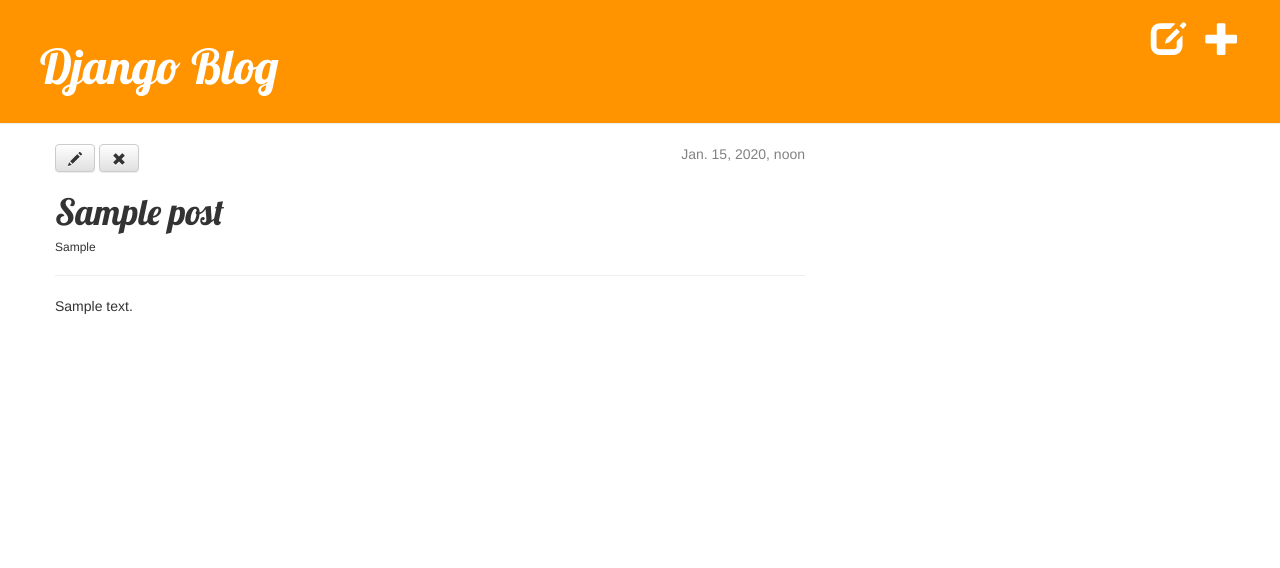
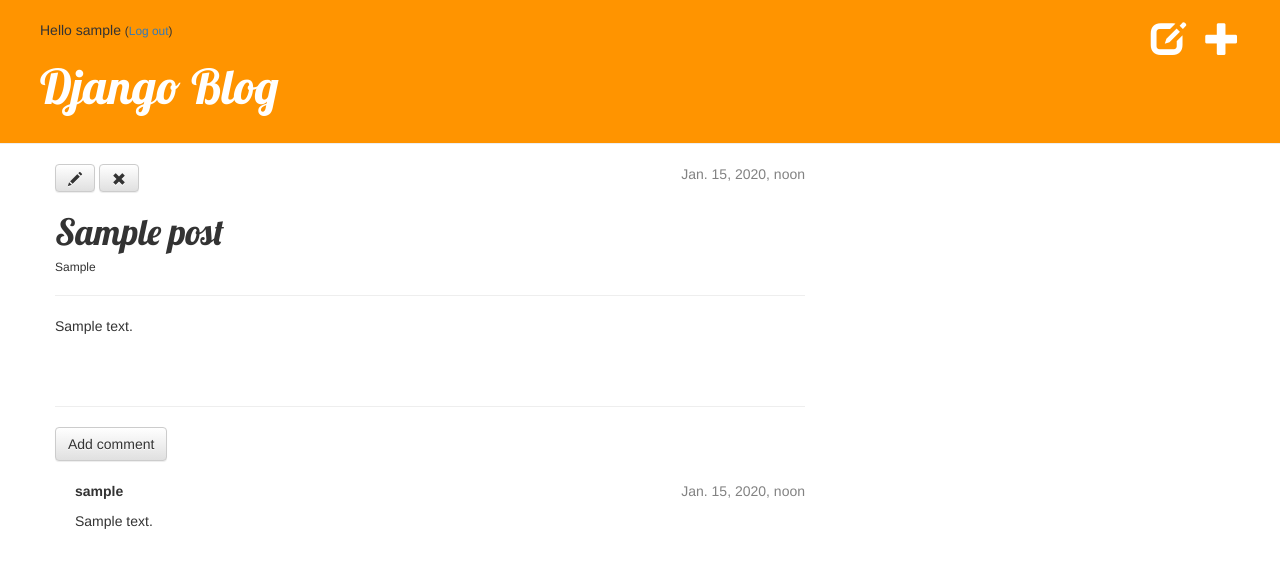
Before and after one commit to ddonnie/django-blog, a Django app: page /post/1/ in a window 1280 px wide. Shown: the top 568 px of the page. Run offline with Django 3.2, Linux system fonts and the light colour scheme; a user stored in the database is signed in; tables that the repository leaves empty hold one stand-in row (values such as "Sample post"); some libraries are stand-ins or nearby versions.

Commit message:
add comments by author add individual draft

```diff
--- a/blog/admin.py
+++ b/blog/admin.py
@@ -1,4 +1,5 @@
 from django.contrib import admin
-from .models import Post
+from .models import Post, Comment
 
 admin.site.register(Post)
+admin.site.register(Comment)
--- a/blog/models.py
+++ b/blog/models.py
@@ -1,6 +1,5 @@
 from django.db import models
 from django.utils import timezone
-
 
 class Post(models.Model):
     author = models.ForeignKey('auth.User')
@@ -16,5 +15,22 @@ class Post(models.Model):
         self.published_date = timezone.now()
         self.save()
 
+    def approved_comments(self):
+        return self.comments.filter(approved_comment=True)
+
     def __str__(self):
         return self.title
+
+class Comment(models.Model):
+    post = models.ForeignKey('blog.Post', related_name='comments')
+    author = models.ForeignKey('auth.User')
+    text = models.TextField()
+    created_date = models.DateTimeField(default=timezone.now)
+    approved_comment = models.BooleanField(default=False)
+
+    def approve(self):
+        self.approved_comment = True
+        self.save()
+
+    def __str__(self):
+        return self.text
--- a/blog/static/css/blog.css
+++ b/blog/static/css/blog.css
@@ -49,3 +49,7 @@ h1, h2, h3, h4 {
 .post h1 a, .post h1 a:visited {
         color: #000000;
 }
+
+.comment {
+    margin: 20px 0px 20px 20px;
+}
--- a/blog/templates/blog/base.html
+++ b/blog/templates/blog/base.html
@@ -11,7 +11,10 @@
             <div class="page-header">
                 {% if user.is_authenticated %}
                     <a href="{% url 'post_new' %}" class="top-menu"><span class="glyphicon glyphicon-plus"></span></a>
-                    <a href="{% url 'post_draft_list' %}" class="top-menu"><span class="glyphicon glyphicon-edit"></span></a>
+                    <a href="{% url 'post_draft_list' %}" class="top-menu"><span class="glyphicon glyphicon-edit"></span></a
+                    <p class="top-menu">Hello {{ user.username }} <small>(<a href="{% url 'logout' %}">Log out</a>)</small></p>
+                {% else %}
+                    <a href="{% url 'login' %}" class="top-menu"><span class="glyphicon glyphicon-lock"></span></a>
                 {% endif %}
                 <h1><a href="/">Django Blog</a></h1>
             </div>
--- a/blog/templates/blog/post_detail.html
+++ b/blog/templates/blog/post_detail.html
@@ -12,10 +12,31 @@
         {% if user.is_authenticated %}
             <a class="btn btn-default" href="{% url 'post_edit' pk=post.pk %}"><span class="glyphicon glyphicon-pencil"></span></a>
             <a class="btn btn-default" href="{% url 'post_remove' pk=post.pk %}"><span class="glyphicon glyphicon-remove"></span></a>
+        {% else %}
+            <a href="{% url 'login' %}" class="top-menu"><span class="glyphicon glyphicon-lock"></span></a>
         {% endif %}
         <h1>{{ post.title }}</h1>
         <h6>{{post.quote}}</h6>
         <hr/>
         <p>{{ post.text|linebreaksbr }}</p>
     </div>
+    <hr>
+    <a class="btn btn-default" href="{% url 'add_comment_to_post' pk=post.pk %}">Add comment</a>
+    {% for comment in post.comments.all %}
+        {% if user.is_authenticated or comment.approved_comment %}
+        <div class="comment">
+            <div class="date">
+                {{ comment.created_date }}
+                {% if not comment.approved_comment %}
+                    <a class="btn btn-default" href="{% url 'comment_remove' pk=comment.pk %}"><span class="glyphicon glyphicon-remove"></span></a>
+                    <a class="btn btn-default" href="{% url 'comment_approve' pk=comment.pk %}"><span class="glyphicon glyphicon-ok"></span></a>
+                {% endif %}
+            </div>
+            <strong>{{ comment.author }}</strong>
+            <p>{{ comment.text|linebreaks }}</p>
+        </div>
+        {% endif %}
+    {% empty %}
+        <p>No comments here yet :(</p>
+    {% endfor %}
 {% endblock %}
--- a/blog/templates/blog/post_list.html
+++ b/blog/templates/blog/post_list.html
@@ -1,13 +1,14 @@
 {% extends 'blog/base.html' %}
 
 {% block content %}
-    {% for post in posts %}
+    {% for post in posts reversed %}
         <div class="post">
             <div class="date">
                 {{ post.published_date }}
             </div>
             <h1><a href="{% url 'post_detail' pk=post.pk %}">{{ post.title }}</a></h1>
             <p>{{ post.text|linebreaksbr }}</p>
+            <a href="{% url 'post_detail' pk=post.pk %}">Comments: {{ post.approved_comments.count }}</a>
         </div>
     {% endfor %}
 {% endblock content %}
--- a/blog/urls.py
+++ b/blog/urls.py
@@ -9,4 +9,7 @@ urlpatterns = [
     url(r'^drafts/$', views.post_draft_list, name='post_draft_list'),
     url(r'^post/(?P<pk>\d+)/publish/$', views.post_publish, name='post_publish'),
     url(r'^post/(?P<pk>\d+)/remove/$', views.post_remove, name='post_remove'),
+    url(r'^post/(?P<pk>\d+)/comment/$', views.add_comment_to_post, name='add_comment_to_post'),
+    url(r'^comment/(?P<pk>\d+)/approve/$', views.comment_approve, name='comment_approve'),
+    url(r'^comment/(?P<pk>\d+)/remove/$', views.comment_remove, name='comment_remove'),
 ]
--- a/blog/views.py
+++ b/blog/views.py
@@ -1,8 +1,9 @@
 from django.shortcuts import render, get_object_or_404
 from django.utils import timezone
-from .forms import PostForm
-from .models import Post
+from .forms import PostForm, CommentForm
+from .models import Post, Comment
 from django.shortcuts import redirect
+from django.contrib.auth.decorators import login_required
 
 def post_list(request):
     posts = Post.objects.filter(published_date__lte=timezone.now()).order_by('published_date')
@@ -12,6 +13,7 @@ def post_detail(request, pk):
     post = get_object_or_404(Post, pk=pk)
     return render(request, 'blog/post_detail.html', {'post': post})
 
+@login_required
 def post_new(request):
     if request.method == "POST":
         form = PostForm(request.POST)
@@ -28,6 +30,7 @@ def publish(self):
     self.published_date = timezone.now()
     self.save()
 
+@login_required
 def post_edit(request, pk):
     post = get_object_or_404(Post, pk=pk)
     if request.method == "POST":
@@ -41,16 +44,48 @@ def post_edit(request, pk):
         form = PostForm(instance=post)
     return render(request, 'blog/post_edit.html', {'form': form})
 
+@login_required
 def post_draft_list(request):
-    posts = Post.objects.filter(published_date__isnull=True).order_by('created_date')
-    return render(request, 'blog/post_draft_list.html', {'posts': posts})
+    logged_user = request.user
+    logged_user_posts = Post.objects.filter(author=logged_user,published_date__isnull=True).order_by('-created_date')
+    return render(request, 'blog/post_draft_list.html', {'posts': logged_user_posts})
 
+@login_required
 def post_publish(request, pk):
     post = get_object_or_404(Post, pk=pk)
     post.publish()
     return redirect('post_detail', pk=pk)
 
+@login_required
 def post_remove(request, pk):
     post = get_object_or_404(Post, pk=pk)
     post.delete()
     return redirect('post_list')
+
+@login_required
+def add_comment_to_post(request, pk):
+    post = get_object_or_404(Post, pk=pk)
+    if request.method == "POST":
+        form = CommentForm(request.POST)
+        if form.is_valid():
+            comment = form.save(commit=False)
+            comment.post = post
+            comment.author = request.user
+            comment.save()
+            return redirect('post_detail', pk=post.pk)
+    else:
+        form = CommentForm()
+    return render(request, 'blog/add_comment_to_post.html', {'form': form})
+
+@login_required
+def comment_approve(request, pk):
+    comment = get_object_or_404(Comment, pk=pk)
+    comment.approve()
+    return redirect('post_detail', pk=comment.post.pk)
+
+@login_required
+def comment_remove(request, pk):
+    comment = get_object_or_404(Comment, pk=pk)
+    post_pk = comment.post.pk
+    comment.delete()
+    return redirect('post_detail', pk=post_pk)
--- a/djangosite/settings.py
+++ b/djangosite/settings.py
@@ -100,6 +100,8 @@ AUTH_PASSWORD_VALIDATORS = [
     },
 ]
 
+LOGIN_REDIRECT_URL = '/'
+
 
 # Internationalization
 # https://docs.djangoproject.com/en/1.10/topics/i18n/
--- a/djangosite/urls.py
+++ b/djangosite/urls.py
@@ -1,7 +1,11 @@
 from django.conf.urls import include, url
 from django.contrib import admin
 
+from django.contrib.auth import views
+
 urlpatterns = [
     url(r'^admin/', include(admin.site.urls)),
+    url(r'^accounts/login/$', views.login, name='login'),
+    url(r'^accounts/logout/$', views.logout, name='logout', kwargs={'next_page': '/'}),
     url(r'', include('blog.urls')),
 ]
```
Also changed, not shown: blog/forms.py (+7 -1 lines), blog/templates/blog/add_comment_to_post.html (added, +9 -0 lines), blog/templates/registration/login.html (added, +24 -0 lines), blog/migrations/0002_comment.py (added), blog/migrations/0003_auto_20170131_0001.py (added), blog/templates/blog/post_draft_list.html (line endings or trailing spaces).
